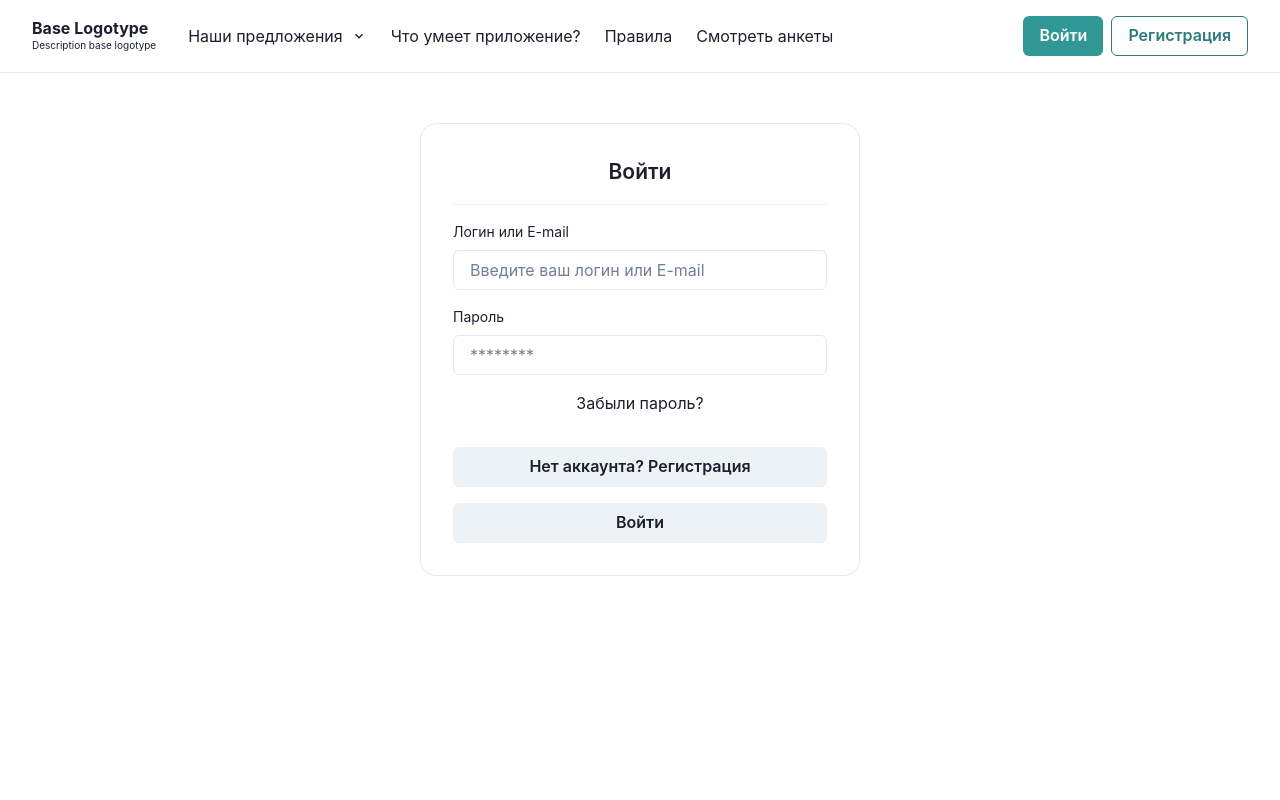
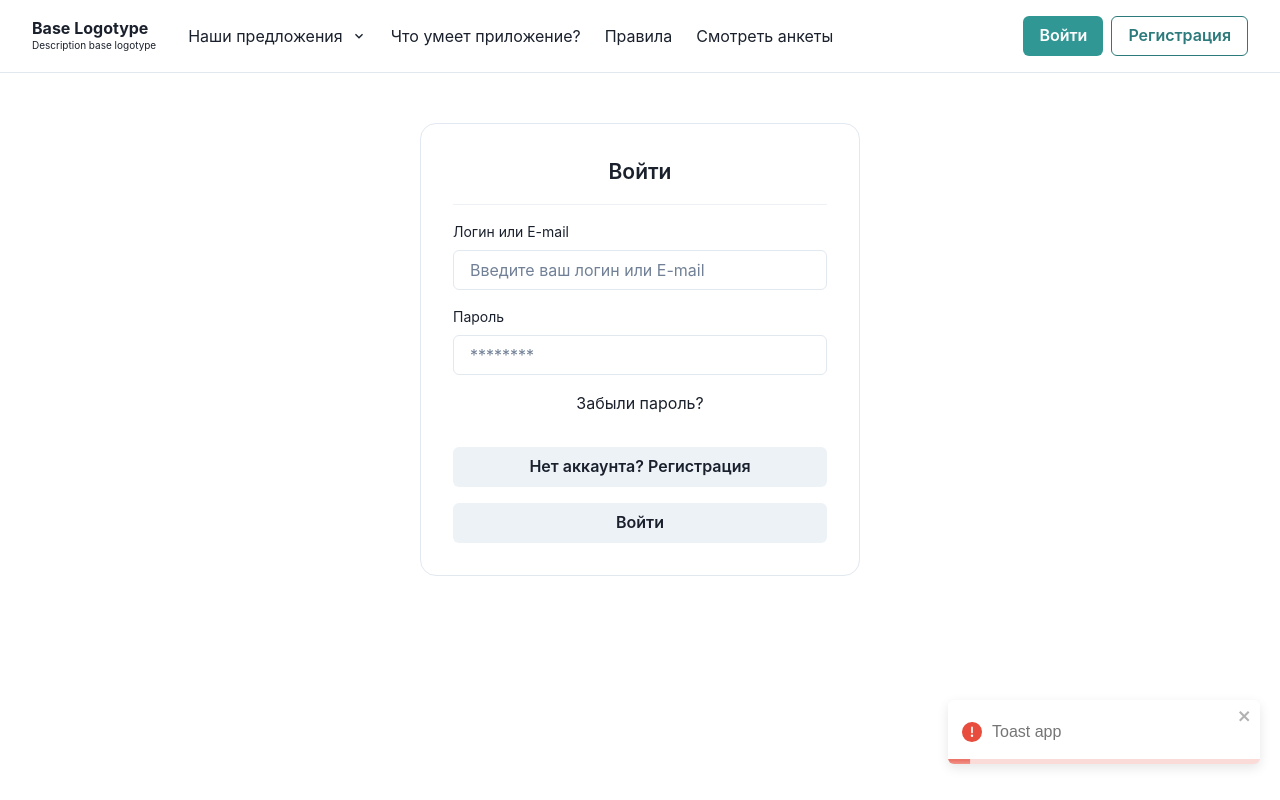
Before and after one commit to FermonMontego/dating, a React app in the folder frontend/: page / in a window 1280 px wide. Built offline with nearby package versions, Linux system fonts and the light colour scheme; the HTML template or start-up script is replaced by a standard one.

Commit message:
add toast

```diff
--- a/frontend/package.json
+++ b/frontend/package.json
@@ -59,6 +59,7 @@
     "react-dom": "^18.3.1",
     "react-hook-form": "^7.53.0",
     "react-router-dom": "^6.26.1",
+    "react-toastify": "^10.0.6",
     "redux": "^5.0.1",
     "ts-loader": "^9.5.1",
     "typescript": "^5.6.2",
--- a/frontend/src/App.js
+++ b/frontend/src/App.js
@@ -1,13 +1,23 @@
-import React from 'react';
+import React, { useEffect } from 'react';
 import { ChakraProvider } from '@chakra-ui/react';
 import { RouterProvider } from 'react-router-dom';
 
 import { router } from './routes/router';
 
+import 'react-toastify/ReactToastify.css';
+import { ToastContainer, toast } from 'react-toastify';
+
 const App = () => {
+  useEffect(() => {
+    toast('Toast app', {
+      type: 'error',
+      position: 'bottom-right',
+    });
+  }, []);
   return (
     <ChakraProvider>
       <RouterProvider router={router}></RouterProvider>
+      <ToastContainer />
     </ChakraProvider>
   );
 };
```
Also changed, not shown: 1 other file (tests, documents, lock files or other folders).
